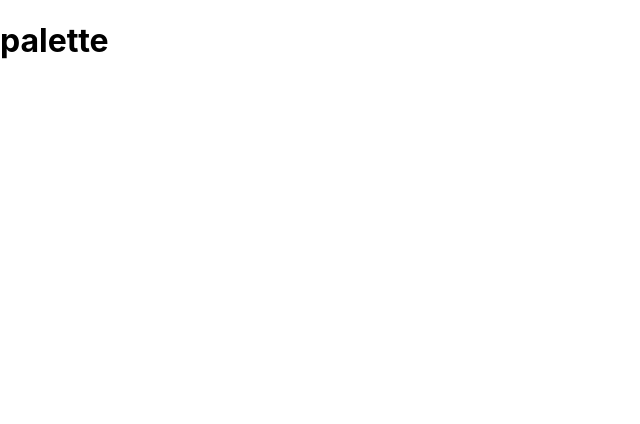
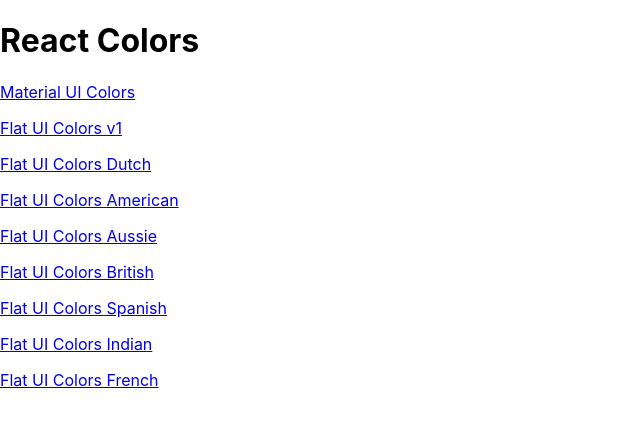
Before and after one commit to nehavjaiswal/ColorApp, a React (Create React App) app: page / in a window 1280 px wide. Shown: the top 424 px of the page, without its empty margins (0-640 px from the left). Built offline with nearby package versions, Linux system fonts and the light colour scheme; the HTML template or start-up script is replaced by a standard one.

Commit message:
Add PaletteList

```diff
--- a/src/App.js
+++ b/src/App.js
@@ -1,9 +1,10 @@
 import React,{Component} from 'react';
-
 import Palette from './Palette';
 import seedColor from './seedColor';
+import PaletteList from './PaletteList';
 import { Route, Switch } from 'react-router-dom';
 import { generatePalette } from './ColorHelper';
+
 
 
 class App extends Component{
@@ -15,7 +16,7 @@
   render(){
     return(
          <Switch>
-              <Route exact path="/" render ={() => <h1>palette</h1>} />
+              <Route exact path="/" render ={() => <PaletteList paletteList ={seedColor}  /> } />
               <Route exact path="/palette/:id" render ={(routeProps) => <Palette palette = {generatePalette(this.findPalette(routeProps.match.params.id) )} />} />
            </Switch>
 
--- a/src/NavBar.js
+++ b/src/NavBar.js
@@ -1,5 +1,6 @@
 import React,{ Component } from "react";
 import  SliderTooltip  from "rc-slider";
+import {Link} from "react-router-dom"
 import Select from '@material-ui/core/Select';
 import MenuItem from '@material-ui/core/MenuItem';
 import Snackbar from '@mui/material/Snackbar';
@@ -30,7 +31,10 @@
         return(
             <header className="NavBar">
                 <div className="logo">
-                 <a href="#">reactcolorpacker</a>
+                <Link to="/">
+                     reactcolorpacker
+                </Link>
+                 <a href="#"></a>
                 </div>
                 <div className="slider-content">
                     <span>Level: {level}</span>
--- /dev/null
+++ b/src/PaletteList.js
@@ -0,0 +1,24 @@
+import React,{Component} from "react"
+import {Link} from "react-router-dom"
+class PaletteList extends Component{
+    render(){
+        const {paletteList} = this.props
+        return(
+            <div>
+                <h1>React Colors</h1>
+                {paletteList.map(palettle =>(
+                    <p>
+                    <Link to={`/palette/${palettle.id}`}>
+                    {palettle.paletteName}
+                    </Link>
+                    </p>
+
+
+                ))}
+            </div>
+
+        )
+    }
+}
+
+export default PaletteList;
```
